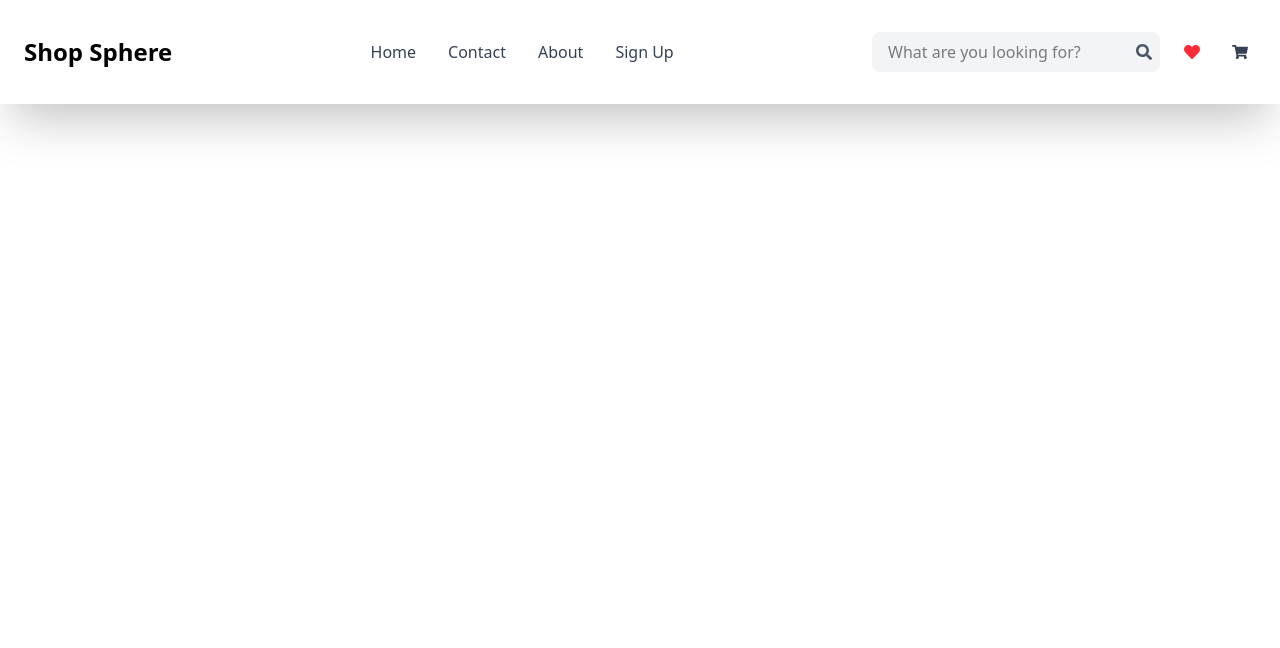
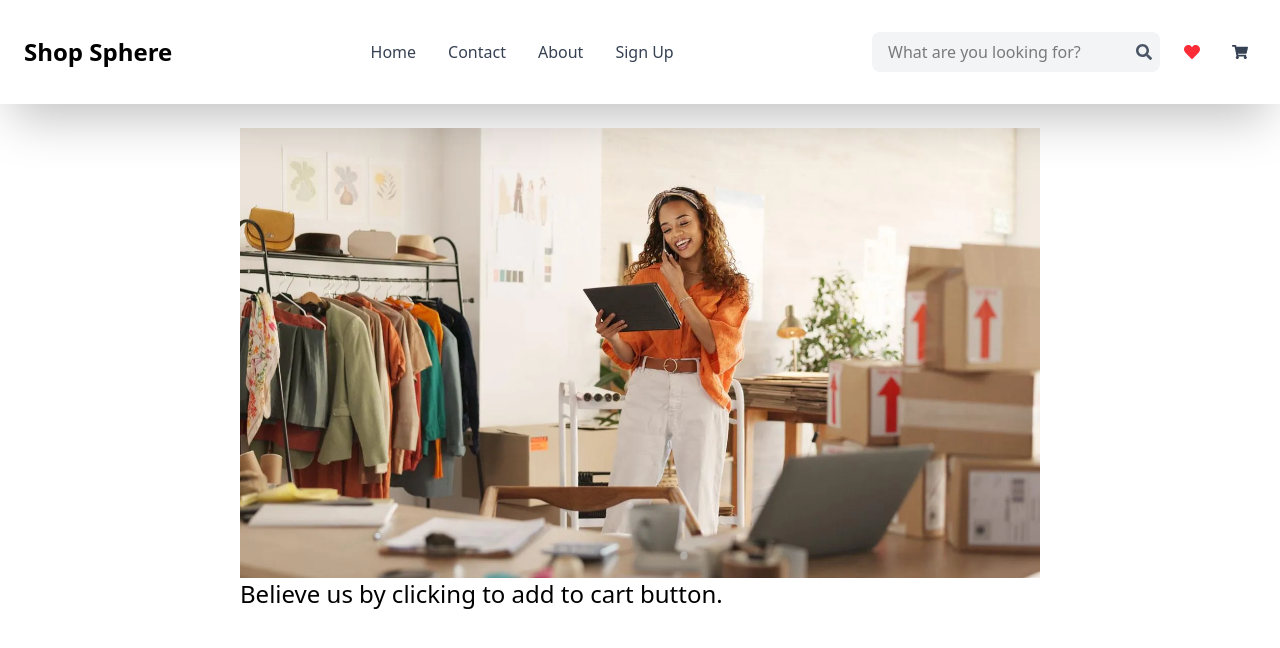
Before and after one commit to niyomugaboetiene/ecommerce-app, a React (Vite) app: page /last in a window 1280 px wide. Shown: the top 648 px of the page. Built offline with nearby package versions, Linux system fonts and the light colour scheme.

Commit message:
ecommerce: building about page

```diff
--- a/src/App.jsx
+++ b/src/App.jsx
@@ -5,6 +5,7 @@ import SignUp from "./pages/Sign-up"
 import Home from "./pages/Home"
 import FlashSales from "./pages/FlashSales"
 import BestSeller from "./pages/BestSeller"
+import LastPage from "./pages/LastPage"
 import OurProduct from "./pages/AllOurProduct"
 import { BrowserRouter, Routes, Route } from "react-router-dom"
 function App() {
@@ -38,6 +39,7 @@ function App() {
               <Route path="/contact" element={<Contact />} />
               <Route path="/about" element={<About />} />
               <Route path="/sign-up" element={<SignUp />} />
+              <Route path="/last" element={<LastPage />} />
          </Routes>
           </div>
 
--- a/src/pages/LastPage.jsx
+++ b/src/pages/LastPage.jsx
@@ -1,15 +1,16 @@
-import ecommerce from "../assets/clothes/ecommerce-big_Big.webp"
+import ecommerce from "../assets/clothes/ecommerce-big_Big.webp";
+
 const LastPage =  () => {
     return (
-        <div>
-            <div>
-                <aside>
-                    <img src={ecommerce} />
-                    <p>
+        <div className="flex justify-center items-center">
+            <div className="max-w-7xl">
+                    <img src={ecommerce} className="w-[800px] items-center"/>
+                    <p className="text-2xl">
                         Believe us by clicking to add to cart button.
                     </p>
-                </aside>
             </div>
         </div>
     )
 }
+
+export default LastPage
```
